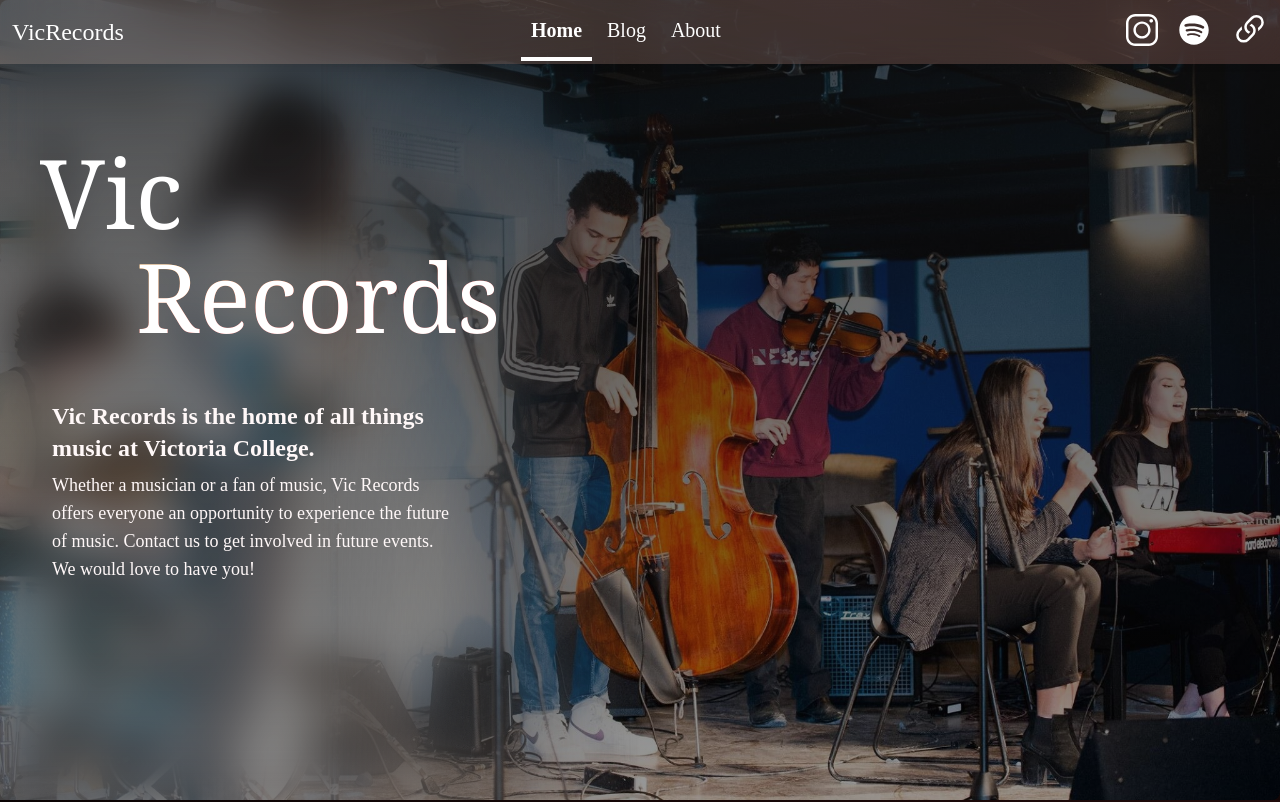
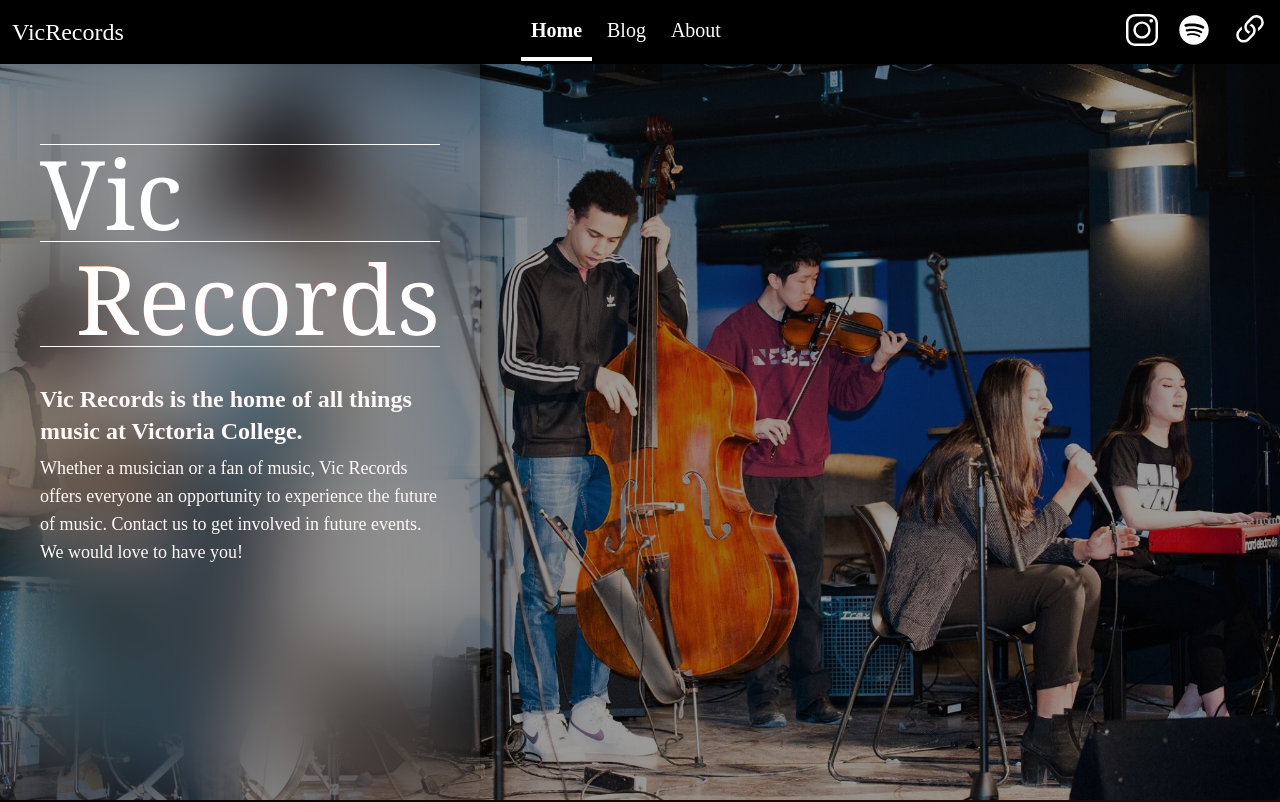
Before and after one commit to aaratha/vicrecords, an Astro site: page / in a window 1280 px wide. Shown: the top 802 px of the page. Built offline with nearby package versions, Linux system fonts and the light colour scheme; Astro itself is replaced by a stand-in of ours; a web font is replaced by a local one.

Commit message:
blur panel

```diff
--- a/src/components/Header.astro
+++ b/src/components/Header.astro
@@ -48,7 +48,7 @@ import { SITE_TITLE } from '../consts';
 		box-shadow: 0 2px 8px rgba(var(--black), 5%);
 		background-clip: padding-box;
 		backdrop-filter: blur(20px);
-		background: linear-gradient(to right, rgba(255, 216, 194, 0.2),rgba(255, 169, 154, 0.2));
+		background: linear-gradient(to right, rgba(0, 0, 0, 1),rgba(0, 0, 0, 1));
 	}
 
 	h2 {
--- a/src/pages/index.astro
+++ b/src/pages/index.astro
@@ -38,12 +38,13 @@ import '@fontsource/rock-salt';
 					<img src="/backdrop.jpg" class=" w-full h-full overflow-hidden absolute z-0 top-0 object-cover" />
 					<div class="w-full h-full overflow-hidden absolute z-10 top-0 object-cover black-grad" />
 					<div class=" w-full h-full overflow-hidden absolute z-20 top-0 bg-cover" />
-					<div class="gradient-blur left-0 top-0 z-30 w-[50vw] h-[calc(100dvh)] absolute flex flex-col pl-10 flex-wrap sm:flex-nowrap rounded-xl">
-						<h1 class=" mt-36 font-serif text-7xl z-30 sm:text-8xl md:text-8xl">Vic</h1>
-						<span class=" ml-24 text-8xl z-30 font-serif bg-clip-text text-transparent text-white bg-gradient-to-br from-amber-500 via-red-500 to-brown">Records</span>
-						<div class="flex flex-row mt-10">
+					<div class="gradient-blur left-0 top-0 z-30 w-full sm:w-[35vw] sm:min-w-[30rem] h-[calc(100dvh)] absolute flex flex-col pl-10 pr-10 flex-wrap sm:flex-nowrap rounded-xl">
+						<h1 class="w-full border-t border-b border-white text-white mt-36 font-serif text-7xl z-30 sm:text-8xl md:text-8xl">Vic</h1>
+						<span class="text-right text-8xl z-30 font-serif bg-clip-text text-transparent text-white bg-gradient-to-br from-amber-500 via-red-500 to-brown">Records</span>
+						<div class="w-full border-t border-white z-30" />
+						<div class="flex flex-row mt-5 m-auto">
 							{/*<img src="/logo.png" class="w-[16rem] z-50">*/}
-							<div class="flex flex-col flex-wrap ml-3 min-w-[5rem] max-w-[25rem] z-50">
+							<div class="flex flex-col flex-wrap min-w-[5rem] max-w-[25rem] z-50">
 								<p class="font-bold text-2xl pt-4 pb-0 mb-[7px]">
 									Vic Records is the home of all things music at Victoria College.
 								</p>
@@ -156,17 +157,18 @@ import '@fontsource/rock-salt';
 		font-family: 'Permanent Marker', sans-serif;
 	}
 	.black-grad {
-		background: linear-gradient(to bottom, rgba(17, 17, 17, 0.747), rgba(0,0,0,0.4));
+		background: linear-gradient(to bottom, rgba(17, 17, 17, 0.4), rgba(0,0,0,0.4));
 	}
 
 	.gradient-blur {
+		box-shadow: 0 0 3rem 0 rgba(0, 0, 1, 0.5);
 		&:after {
 			content: '';
 			position: absolute;
 			inset: 0%;
-			background-image: linear-gradient(0deg, rgba(116, 116, 116, 0.5), rgba(0, 0, 0, 0));
-			backdrop-filter: blur(20px);
-			-webkit-mask: linear-gradient(-90deg, transparent, black 50%);
+			background-image: linear-gradient(90deg, rgba(255, 255, 255, 0), rgba(255, 255, 255, 0));
+			backdrop-filter: blur(40px);
+			-webkit-mask: linear-gradient(-90deg, transparent, black 0%);
 		}
 	}
 
```
